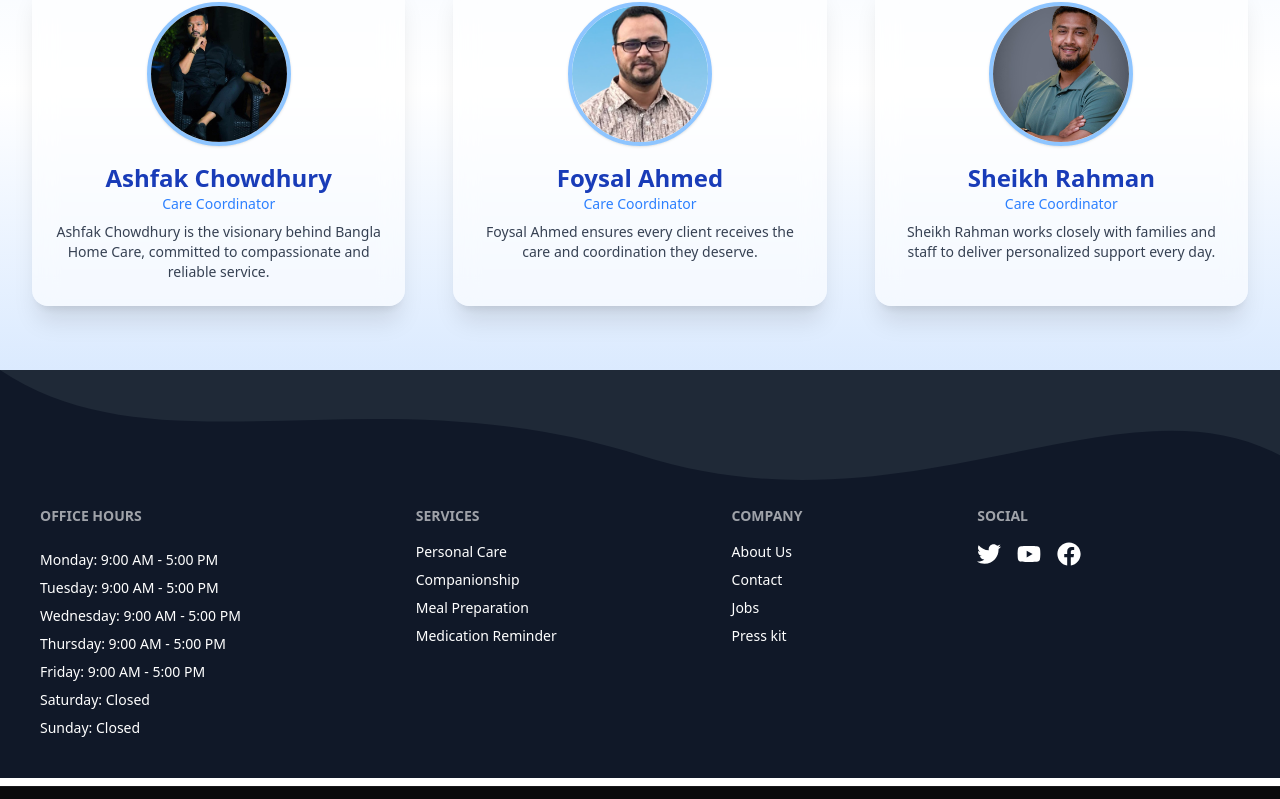
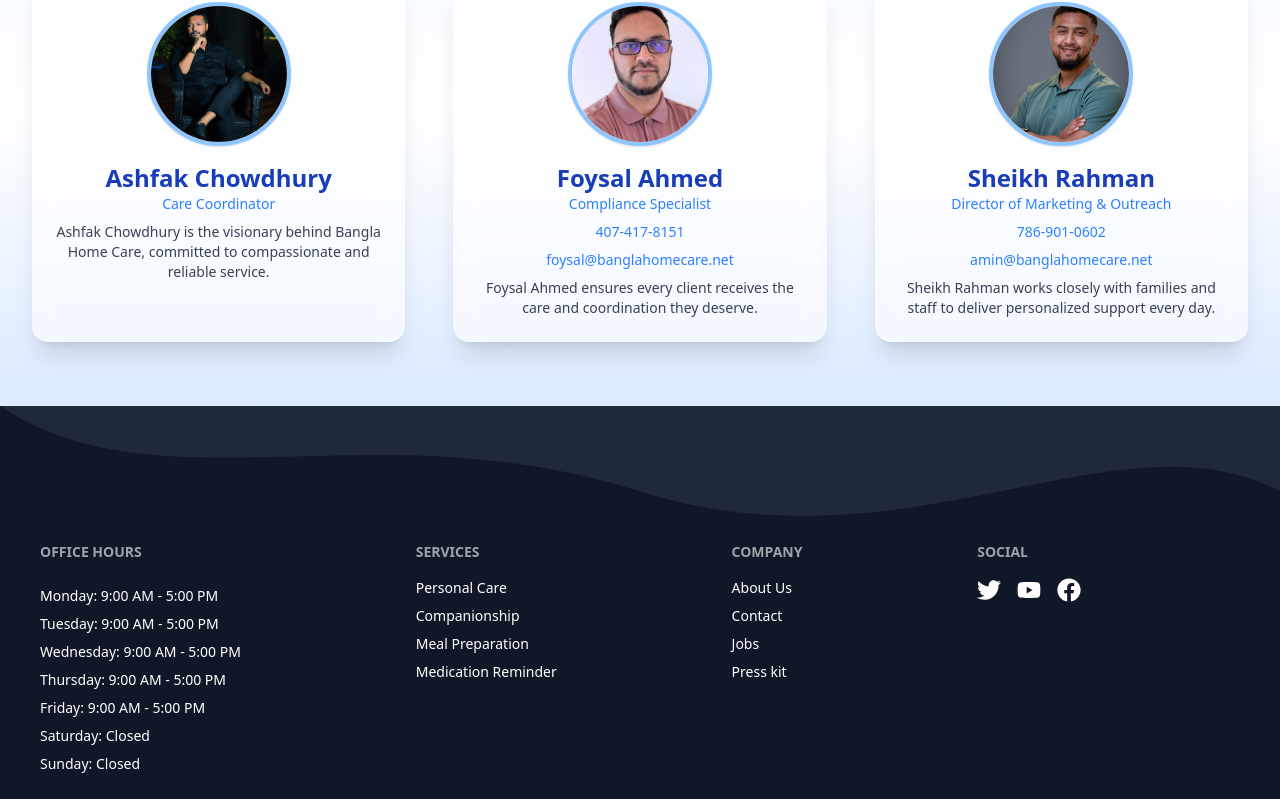
Before and after one commit to foysal90/bhc, a React (Vite) app in the folder bangla-home-care/: page / in a window 1280 px wide. Shown: the part 1602-2401 px from the top of the page. Built offline with nearby package versions, Linux system fonts and the light colour scheme.

Commit message:
address modified

```diff
--- a/bangla-home-care/src/components/Contact/Contact.jsx
+++ b/bangla-home-care/src/components/Contact/Contact.jsx
@@ -45,7 +45,7 @@ const ContactUs = () => {
                 {t("contact.phoneLabel", "Phone")}
               </h3>
               <p className="text-gray-400">
-                {t("contact.phone", "+1 (407) 555-1234")}
+                {t("contact.phone", "+1 (313) 564-7405")}
               </p>
             </div>
             <div>
--- a/bangla-home-care/src/components/MeetOurTeam/MeetOurTeam.jsx
+++ b/bangla-home-care/src/components/MeetOurTeam/MeetOurTeam.jsx
@@ -3,7 +3,7 @@ import { motion } from "framer-motion";
 
 // ✅ Use default imports for images
 import amin from "../../assets/8f69a2bf-644b-4467-8b80-0f342ebae0c8.JPG";
-import foy from "../../assets/foy.PNG";
+import foy from "../../assets/image0.jpeg";
 import ash from "../../assets/IMG_8863.JPG";
 
 const teamMembers = [
@@ -15,13 +15,18 @@ const teamMembers = [
   },
   {
     name: "Foysal Ahmed",
-    title: "Care Coordinator",
+    title: "Compliance Specialist",
+    cell: " 407-417-8151",
+    email: "foysal@banglahomecare.net",
+
     image: foy,
     bio: "Foysal Ahmed ensures every client receives the care and coordination they deserve.",
   },
   {
     name: "Sheikh Rahman",
-    title: "Care Coordinator",
+    title: "Director of Marketing & Outreach",
+    cell: " 786-901-0602",
+    email: "amin@banglahomecare.net",
     image: amin,
     bio: "Sheikh Rahman works closely with families and staff to deliver personalized support every day.",
   },
@@ -69,6 +74,8 @@ const MeetOurTeam = () => {
               {member.name}
             </h3>
             <p className="text-sm text-blue-500 mb-2">{member.title}</p>
+            <p className="text-sm text-blue-500 mb-2">{member.cell}</p>
+            <p className="text-sm text-blue-500 mb-2">{member.email}</p>
             <p className="text-gray-700 text-sm">{member.bio}</p>
           </motion.div>
         ))}
```
Also changed, not shown: bangla-home-care/src/assets/image0.jpeg (added).
